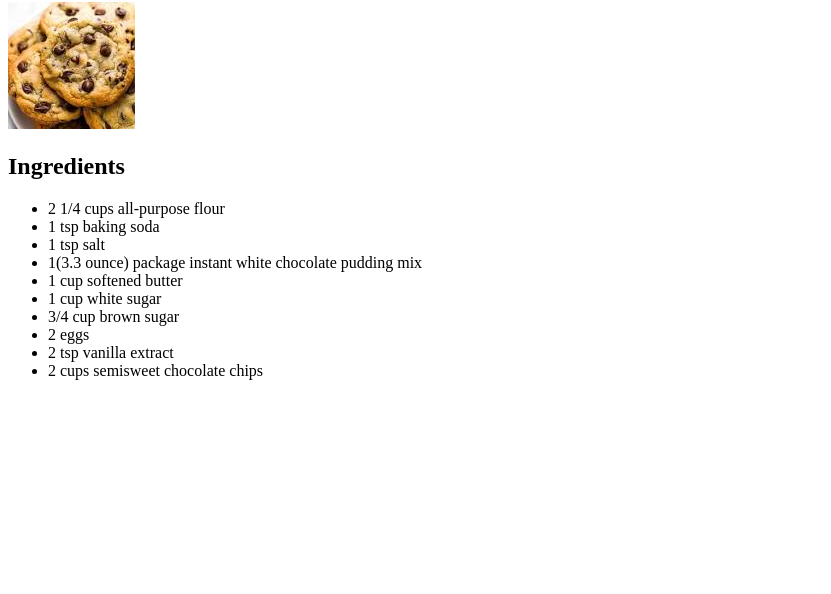
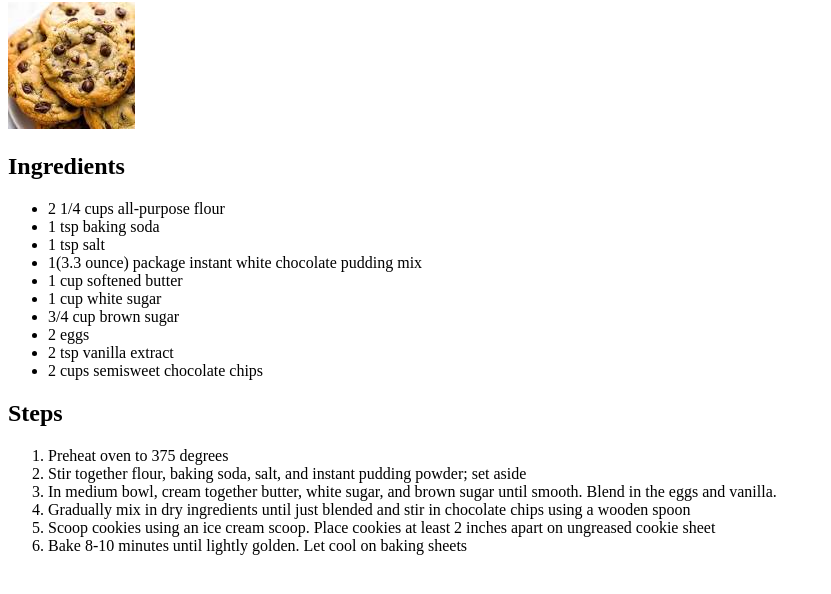
Before and after one commit to membrain12/odin_recipes, a plain HTML site: page recipes/cookies.html in a window 1280 px wide. Shown: the part 78-672 px from the top of the page, without its empty margins (0-831 px from the left). Drawn offline with Linux system fonts and the light colour scheme.

Commit message:
Add directions for cookies

```diff
--- a/recipes/cookies.html
+++ b/recipes/cookies.html
@@ -23,5 +23,15 @@
         <li>2 tsp vanilla extract</li>
         <li>2 cups semisweet chocolate chips</li>
     </ul>
+
+    <h2>Steps</h2>
+    <ol>
+        <li>Preheat oven to 375 degrees</li>
+        <li>Stir together flour, baking soda, salt, and instant pudding powder; set aside</li>
+        <li>In medium bowl, cream together butter, white sugar, and brown sugar until smooth. Blend in the eggs and vanilla.</li>
+        <li>Gradually mix in dry ingredients until just blended and stir in chocolate chips using a wooden spoon</li>
+        <li>Scoop cookies using an ice cream scoop. Place cookies at least 2 inches apart on ungreased cookie sheet</li>
+        <li>Bake 8-10 minutes until lightly golden. Let cool on baking sheets</li>
+    </ol>
 </body>
 </html>
```
